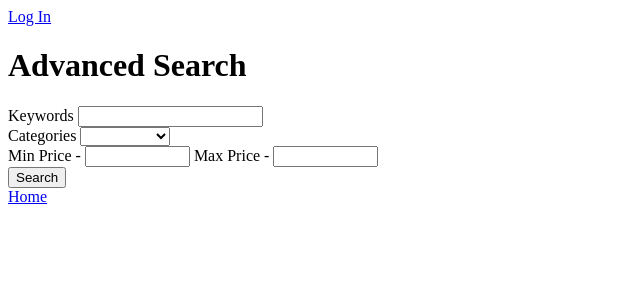
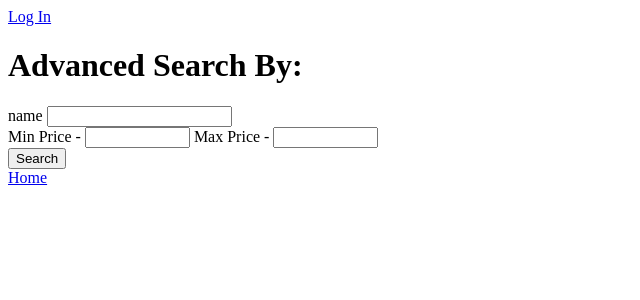
Before and after one commit to signalrecruit/makeandbake, a Rails app: page /searches/new in a window 1280 px wide. Shown: the top 300 px of the page, without its empty margins (0-640 px from the left). Run offline with Rails 7, Linux system fonts and the light colour scheme; tables that the repository leaves empty hold one stand-in row (values such as "Sample post"); style sheets or scripts are compiled from the project's sources; some libraries are stand-ins or nearby versions.

Commit message:
modifies simple search engine and advance search engine

```diff
--- a/app/controllers/application_controller.rb
+++ b/app/controllers/application_controller.rb
@@ -9,8 +9,8 @@ class ApplicationController < ActionController::Base
   protected
 
   def configure_permitted_parameters
-    devise_parameter_sanitizer.permit(:sign_up, keys: [:first_name, :last_name, :username, :gender, :image])
+    devise_parameter_sanitizer.permit(:sign_up, keys: [:first_name, :last_name, :username, :gender, :image, :seller])
 
-    devise_parameter_sanitizer.permit(:account_update, keys: [:first_name, :last_name, :username, :gender, :image])
+    devise_parameter_sanitizer.permit(:account_update, keys: [:first_name, :last_name, :username, :gender, :image, :seller])
   end
 end
--- a/app/views/searches/new.html.erb
+++ b/app/views/searches/new.html.erb
@@ -1,19 +1,19 @@
-<h1>Advanced Search</h1>
+<h1>Advanced Search By:</h1>
 
 <%= form_for @search, html: { class: "pure-form" } do |f| %>
   <div class="fields">
-    <%= f.label :keywords %>
+    <%= f.label :keywords, "name" %>
     <%= f.text_field :keywords %>
-  </div>
-
-  <div class="fields">
-    <%= f.label :name, "Categories" %>
-    <%= f.select :name, options_for_select(@product_categories), :include_blank => true %>
   </div>
 
   <div class="fields">
     <%= f.label :min_price, "Min Price"%> - <%=  f.text_field :min_price, size: 10 %>
     <%= f.label :max_price, "Max Price"%> - <%=  f.text_field :max_price, size: 10 %>
+  </div>
+
+   <div class="fields">
+    <%#= f.label :name, "Categories" %>
+    <%#= f.select :name, options_for_select(@product_categories), :include_blank => true %>
   </div>
 
   <div class="actions">
```
Also changed, not shown: app/models/search.rb (+5 -4 lines), app/models/product.rb (line endings or trailing spaces).
